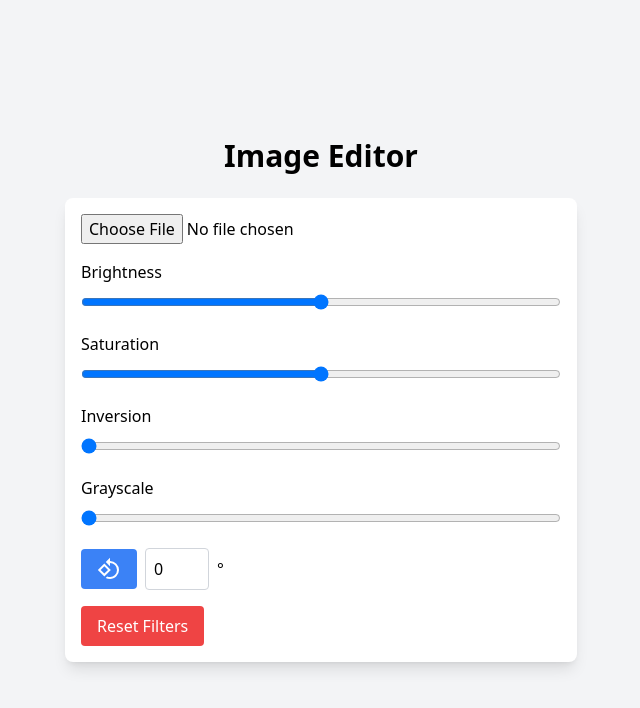
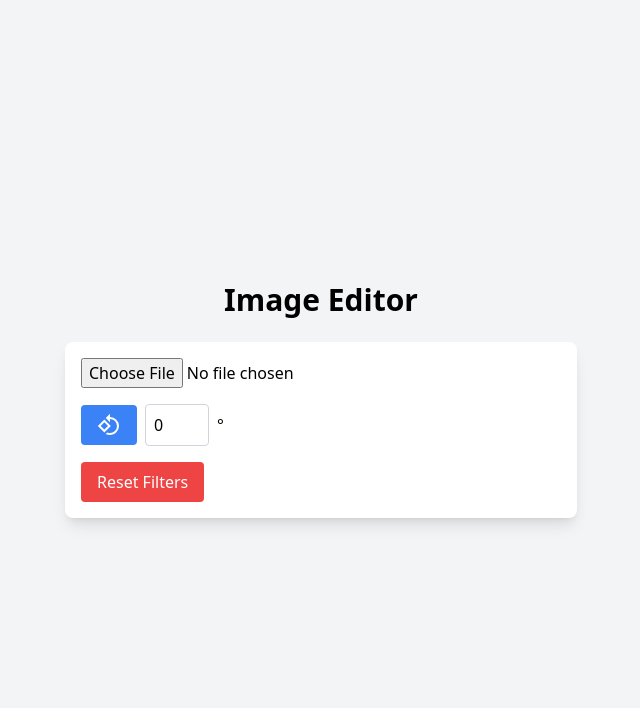
Before and after one commit to omp28/image-editor, a React (Create React App) app: page / in a window 1280 px wide. Shown: the top 708 px of the page, without its empty margins (319-959 px from the left). Built offline with nearby package versions, Linux system fonts and the light colour scheme.

Commit message:
componenti structure'

```diff
--- a/src/App.js
+++ b/src/App.js
@@ -1,6 +1,8 @@
 import React, { useState } from "react";
 import "./App.css";
-import { MdRotate90DegreesCcw } from "react-icons/md";
+import ImageUploader from "./components/ImageUploader";
+import ImageEditor from "./components/ImageEditor";
+import RotateButton from "./components/RotateButton";
 
 function App() {
   const [brightness, setBrightness] = useState(100);
@@ -10,13 +12,6 @@ function App() {
   const [rotation, setRotation] = useState(0);
   const [selectedImage, setSelectedImage] = useState(null);
 
-  const handleImageChange = (e) => {
-    if (e.target.files && e.target.files[0]) {
-      const img = e.target.files[0];
-      setSelectedImage(URL.createObjectURL(img));
-    }
-  };
-
   const resetFilters = () => {
     setBrightness(100);
     setSaturation(100);
@@ -25,106 +20,31 @@ function App() {
     setRotation(0);
   };
 
-  const rotateImage = () => {
-    setRotation((prevRotation) => (prevRotation + 90) % 360);
-  };
-
-  const handleRotationChange = (e) => {
-    const newRotation = parseInt(e.target.value, 10);
-    if (!isNaN(newRotation)) {
-      setRotation(newRotation % 360); // Ensure rotation is between 0 and 360
-    }
-  };
-
   return (
     <div className="min-h-screen bg-gray-100 flex flex-col items-center justify-center p-4">
       <h1 className="text-3xl font-bold mb-6">Image Editor</h1>
       <div className="bg-white p-4 rounded-lg shadow-lg max-w-lg w-full">
-        <input
-          type="file"
-          accept="image/*"
-          onChange={handleImageChange}
-          className="mb-4"
+        <ImageUploader onImageChange={setSelectedImage} />
+        {selectedImage && (
+          <ImageEditor
+            selectedImage={selectedImage}
+            brightness={brightness}
+            setBrightness={setBrightness}
+            saturation={saturation}
+            setSaturation={setSaturation}
+            inversion={inversion}
+            setInversion={setInversion}
+            grayscale={grayscale}
+            setGrayscale={setGrayscale}
+            rotation={rotation}
+            setRotation={setRotation}
+          />
+        )}
+        <RotateButton
+          rotateImage={() => setRotation((prev) => (prev + 90) % 360)}
+          rotation={rotation}
+          setRotation={setRotation}
         />
-        {selectedImage && (
-          <div className="relative mb-4">
-            <img
-              src={selectedImage}
-              alt="Selected"
-              className="w-full object-contain"
-              style={{
-                filter: `brightness(${brightness}%) saturate(${saturation}%) invert(${inversion}%) grayscale(${grayscale}%)`,
-                transform: `rotate(${rotation}deg)`,
-              }}
-            />
-          </div>
-        )}
-        <div className="space-y-4">
-          <div>
-            <label className="block mb-2 font-medium">Brightness</label>
-            <input
-              type="range"
-              min="0"
-              max="200"
-              value={brightness}
-              onChange={(e) => setBrightness(e.target.value)}
-              className="w-full"
-            />
-          </div>
-          <div>
-            <label className="block mb-2 font-medium">Saturation</label>
-            <input
-              type="range"
-              min="0"
-              max="200"
-              value={saturation}
-              onChange={(e) => setSaturation(e.target.value)}
-              className="w-full"
-            />
-          </div>
-          <div>
-            <label className="block mb-2 font-medium">Inversion</label>
-            <input
-              type="range"
-              min="0"
-              max="100"
-              value={inversion}
-              onChange={(e) => setInversion(e.target.value)}
-              className="w-full"
-            />
-          </div>
-          <div>
-            <label className="block mb-2 font-medium">Grayscale</label>
-            <input
-              type="range"
-              min="0"
-              max="100"
-              value={grayscale}
-              onChange={(e) => setGrayscale(e.target.value)}
-              className="w-full"
-            />
-          </div>
-
-          {/* Rotation Control */}
-          <div className="flex items-center space-x-2">
-            <button
-              onClick={rotateImage}
-              className="bg-blue-500 text-white text-2xl py-2 px-4 rounded hover:bg-blue-600 transition"
-            >
-              <MdRotate90DegreesCcw />
-            </button>
-            <div className="flex items-center space-x-2">
-              <input
-                type="number"
-                value={rotation}
-                onChange={handleRotationChange}
-                className="border border-gray-300 rounded p-2 w-16"
-              />
-              <span>°</span>
-            </div>
-          </div>
-        </div>
-
         <button
           onClick={resetFilters}
           className="mt-4 bg-red-500 text-white py-2 px-4 rounded hover:bg-red-600 transition"
--- /dev/null
+++ b/src/components/FilterSlider.js
@@ -0,0 +1,19 @@
+import React from "react";
+
+const FilterSlider = ({ label, value, onChange, min, max }) => {
+  return (
+    <div>
+      <label className="block mb-2 font-medium">{label}</label>
+      <input
+        type="range"
+        min={min}
+        max={max}
+        value={value}
+        onChange={(e) => onChange(e.target.value)}
+        className="w-full"
+      />
+    </div>
+  );
+};
+
+export default FilterSlider;
--- /dev/null
+++ b/src/components/ImageEditor.js
@@ -0,0 +1,61 @@
+import React from "react";
+import FilterSlider from "./FilterSlider";
+
+const ImageEditor = ({
+  selectedImage,
+  brightness,
+  setBrightness,
+  saturation,
+  setSaturation,
+  inversion,
+  setInversion,
+  grayscale,
+  setGrayscale,
+  rotation,
+}) => {
+  return (
+    <div className="relative mb-4">
+      <img
+        src={selectedImage}
+        alt="Selected"
+        className="w-full object-contain"
+        style={{
+          filter: `brightness(${brightness}%) saturate(${saturation}%) invert(${inversion}%) grayscale(${grayscale}%)`,
+          transform: `rotate(${rotation}deg)`,
+        }}
+      />
+      <div className="space-y-4">
+        <FilterSlider
+          label="Brightness"
+          value={brightness}
+          onChange={setBrightness}
+          min={0}
+          max={200}
+        />
+        <FilterSlider
+          label="Saturation"
+          value={saturation}
+          onChange={setSaturation}
+          min={0}
+          max={200}
+        />
+        <FilterSlider
+          label="Inversion"
+          value={inversion}
+          onChange={setInversion}
+          min={0}
+          max={100}
+        />
+        <FilterSlider
+          label="Grayscale"
+          value={grayscale}
+          onChange={setGrayscale}
+          min={0}
+          max={100}
+        />
+      </div>
+    </div>
+  );
+};
+
+export default ImageEditor;
--- /dev/null
+++ b/src/components/ImageUploader.js
@@ -0,0 +1,21 @@
+import React from "react";
+
+const ImageUploader = ({ onImageChange }) => {
+  const handleImageChange = (e) => {
+    if (e.target.files && e.target.files[0]) {
+      const img = e.target.files[0];
+      onImageChange(URL.createObjectURL(img));
+    }
+  };
+
+  return (
+    <input
+      type="file"
+      accept="image/*"
+      onChange={handleImageChange}
+      className="mb-4"
+    />
+  );
+};
+
+export default ImageUploader;
--- /dev/null
+++ b/src/components/RotateButton.js
@@ -0,0 +1,33 @@
+import React from "react";
+import { MdRotate90DegreesCcw } from "react-icons/md";
+
+const RotateButton = ({ rotateImage, rotation, setRotation }) => {
+  const handleRotationChange = (e) => {
+    const newRotation = parseInt(e.target.value, 10);
+    if (!isNaN(newRotation)) {
+      setRotation(newRotation % 360);
+    }
+  };
+
+  return (
+    <div className="flex items-center space-x-2">
+      <button
+        onClick={rotateImage}
+        className="bg-blue-500 text-white text-2xl py-2 px-4 rounded hover:bg-blue-600 transition"
+      >
+        <MdRotate90DegreesCcw />
+      </button>
+      <div className="flex items-center space-x-2">
+        <input
+          type="number"
+          value={rotation}
+          onChange={handleRotationChange}
+          className="border border-gray-300 rounded p-2 w-16"
+        />
+        <span>°</span>
+      </div>
+    </div>
+  );
+};
+
+export default RotateButton;
```
